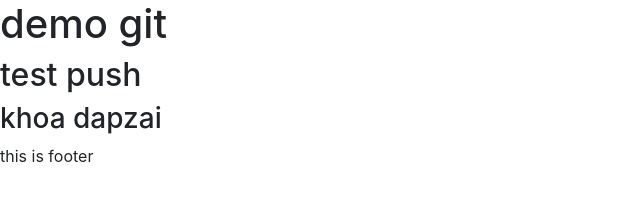
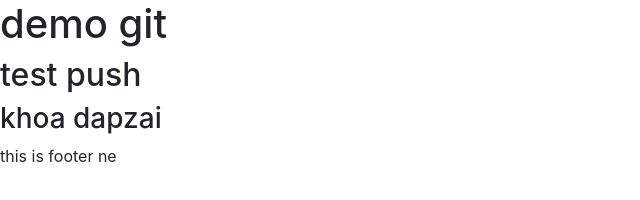
Before and after one commit to khoadth07/minhkhoa071196, a plain HTML site: page index.html in a window 1280 px wide. Shown: the full height of the page, 0-640 px from the left. Drawn offline with nearby package versions, Linux system fonts and the light colour scheme.

Commit message:
code footer

```diff
--- a/index.html
+++ b/index.html
@@ -13,7 +13,7 @@
       <h1>demo git</h1>
       <h2>test push</h2>
       <h3>khoa dapzai</h3>
-      <footer>this is footer</footer>
+      <footer>this is footer ne</footer>
     <!-- Optional JavaScript -->
     <!-- jQuery first, then Popper.js, then Bootstrap JS -->
     <script src="https://code.jquery.com/jquery-3.3.1.slim.min.js" integrity="sha384-q8i/X+965DzO0rT7abK41JStQIAqVgRVzpbzo5smXKp4YfRvH+8abtTE1Pi6jizo" crossorigin="anonymous"></script>
```
